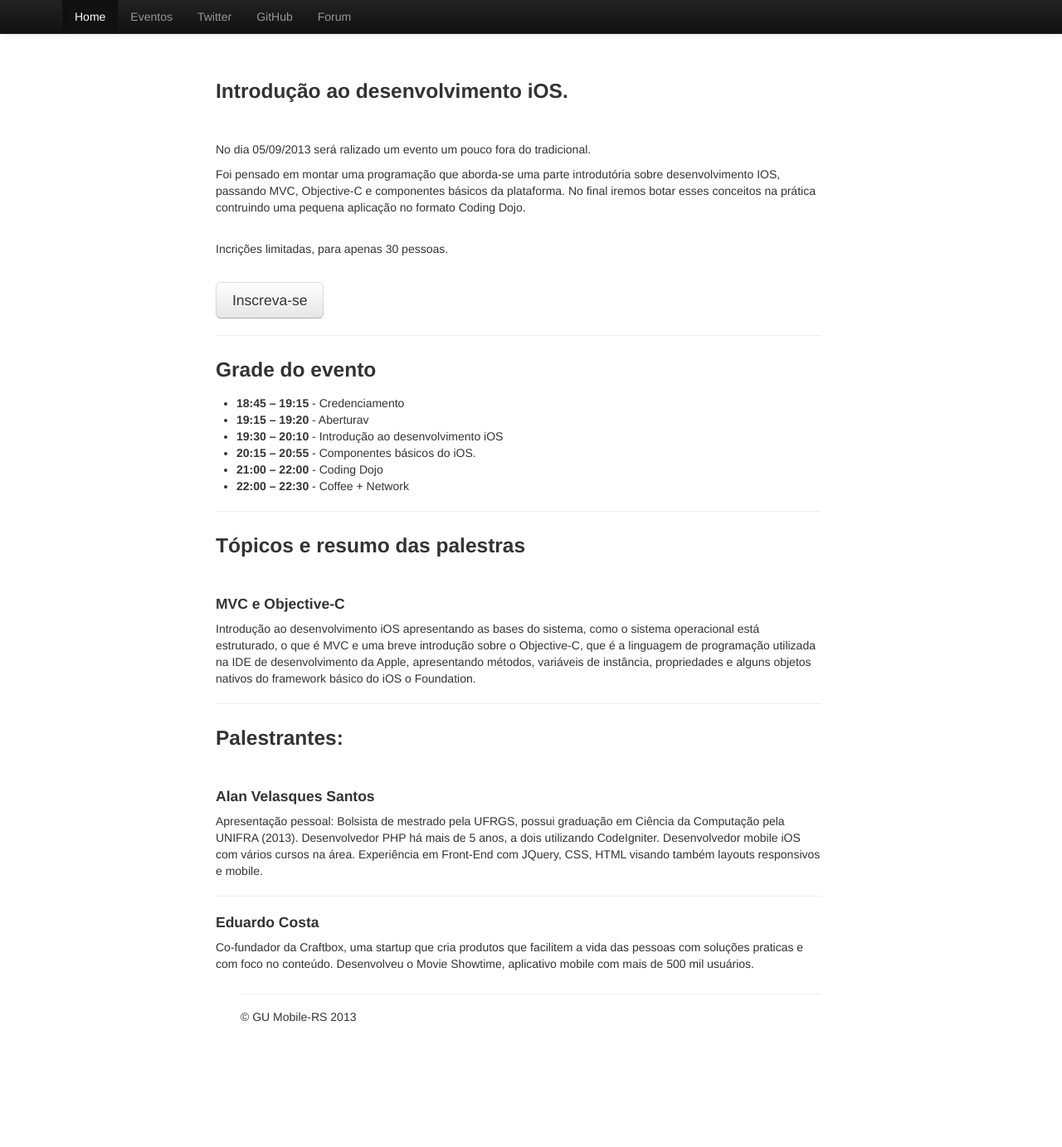
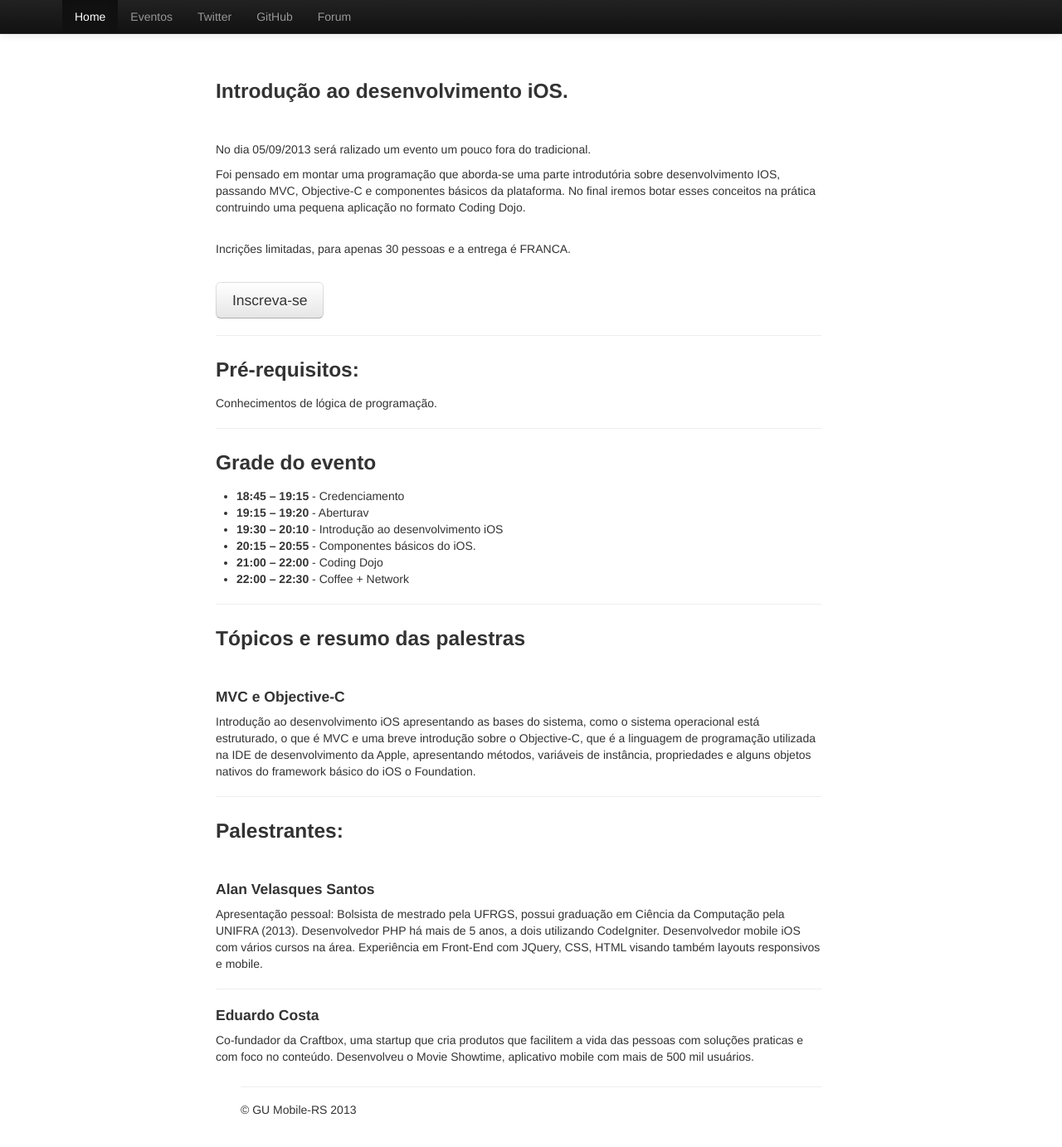
Before and after one commit to vameri/gumobilers.github.com, a Jekyll site: the page built from _posts/2013-09-05-evento-introducao-desenvolvimento-ios.html, in a window 1280 px wide and 1398 px high. Shown: the top 1383 px of the window at 83% size. Built offline with Jekyll 4.4.1, drawn with Linux system fonts in a browser that asks for light colours.

Commit message:
update post

```diff
--- a/_posts/2013-09-05-evento-introducao-desenvolvimento-ios.html
+++ b/_posts/2013-09-05-evento-introducao-desenvolvimento-ios.html
@@ -10,9 +10,13 @@ description: No dia 05/09/2013 será ralizado um evento um pouco fora do tradici
   	<p>No dia 05/09/2013 será ralizado um evento um pouco fora do tradicional.</p>
 	<p>Foi pensado em montar uma programação que aborda-se uma parte introdutória sobre desenvolvimento IOS, passando MVC, Objective-C e componentes básicos da plataforma. No final iremos botar esses conceitos na prática contruindo uma pequena aplicação no formato Coding Dojo.</p>
 	<br>
-	<p>Incrições limitadas, para apenas 30 pessoas.</p>
+	<p>Incrições limitadas, para apenas 30 pessoas e a entrega é FRANCA.</p>
 	<br>
 	<p><a href="http://goo.gl/MEoGXR" class="btn btn-large">Inscreva-se</a></p>
+	<hr>
+
+	<h3>Pré-requisitos:</h3>
+	<p>Conhecimentos de lógica de programação.</p>
 
 	<hr>
 
```
